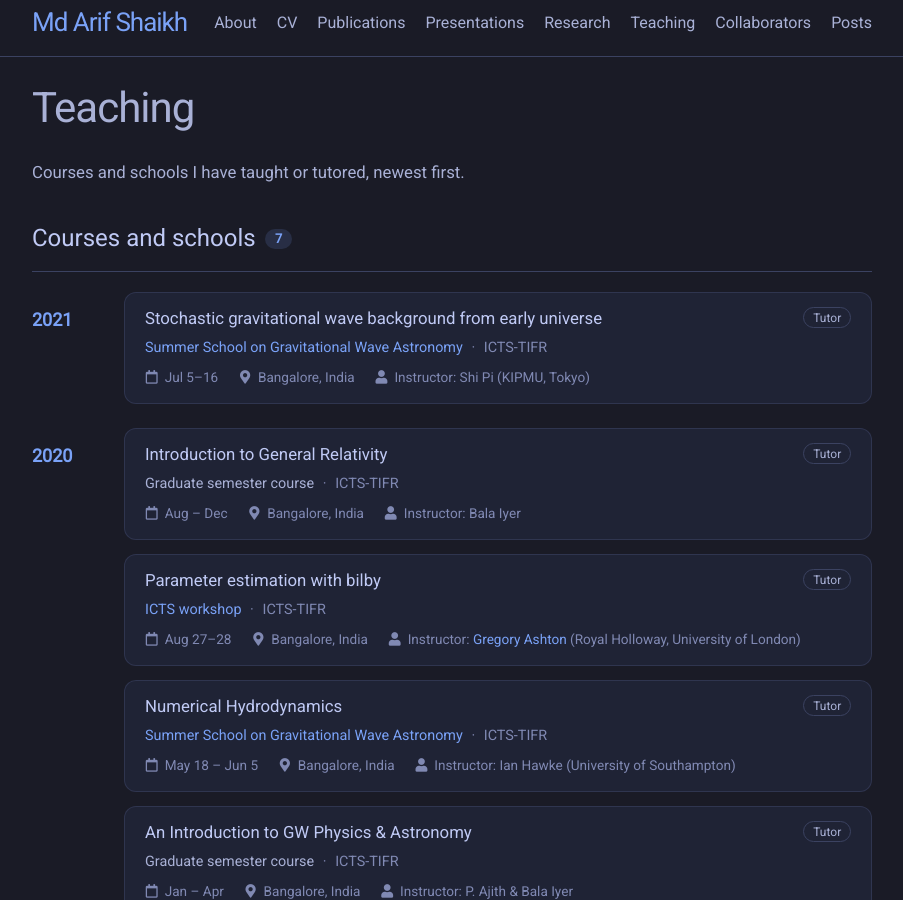
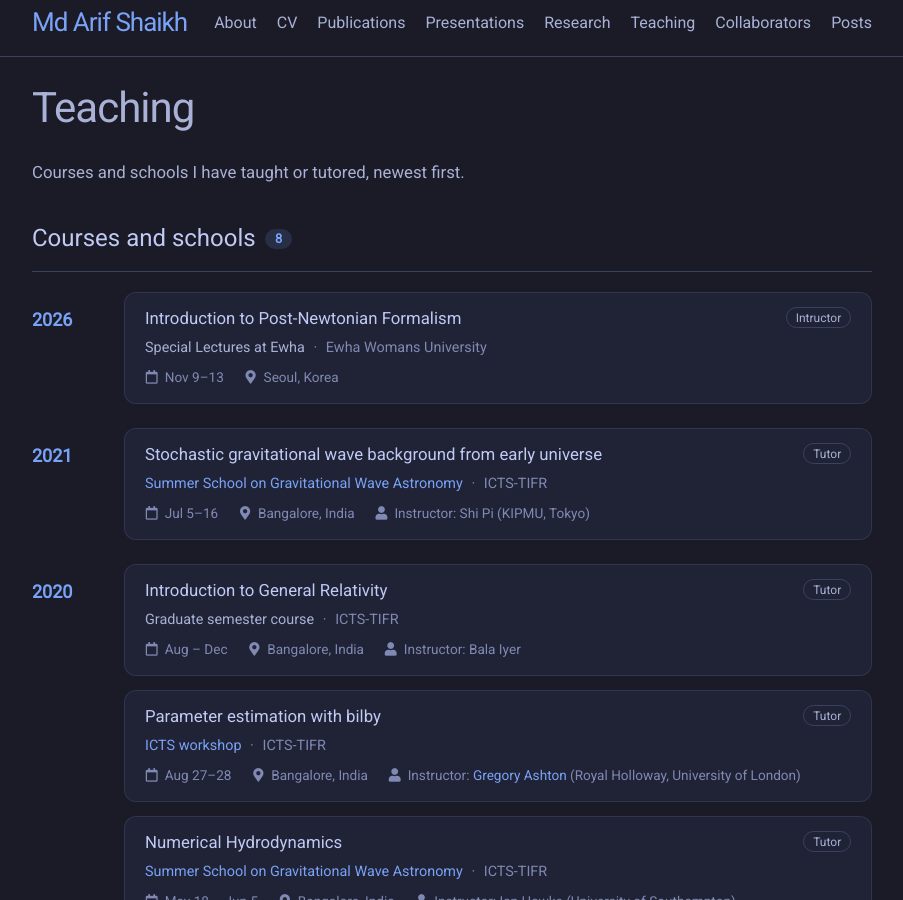
Before and after one commit to md-arif-shaikh/md-arif-shaikh.github.io, a Jekyll site: the page built from 06_teaching.html, in a window 1280 px wide and 900 px high. Shown: the whole window, without its empty margins (188-1091 px from the left). Built offline with Jekyll 4.4.1, drawn with Linux system fonts in a browser that asks for light colours; a style sheet for code colours, icons or effects is not loaded.

Commit message:
add lecture at Ewha

```diff
--- a/_data/teaching.yaml
+++ b/_data/teaching.yaml
@@ -1,3 +1,16 @@
+ewha-lectures-2026:
+  course: Introduction to Post-Newtonian Formalism
+  school: Special Lectures at Ewha
+  school-website:
+  institute: Ewha Womans University
+  institute-website: https://www.ewha.ac.kr/ewhaen/index.do
+  city: Seoul
+  country: Korea
+  from: 2026-11-09
+  to: 2026-11-13
+  role: Intructor
+  instructor:
+
 icts-summer-school-2021:
   course: Stochastic gravitational wave background from early universe
   school: Summer School on Gravitational Wave Astronomy
```
